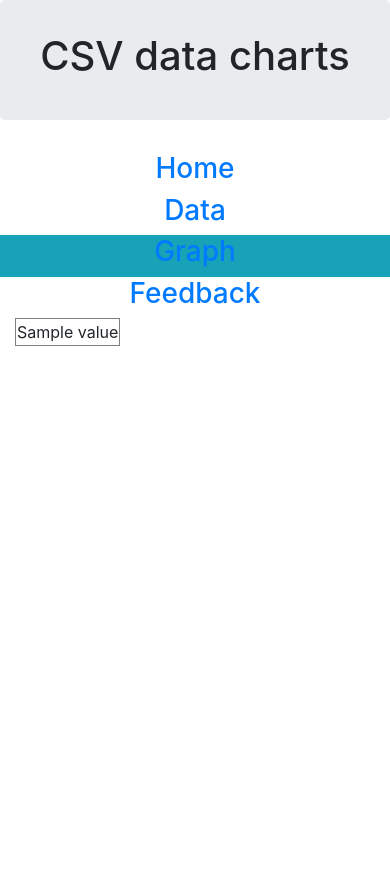
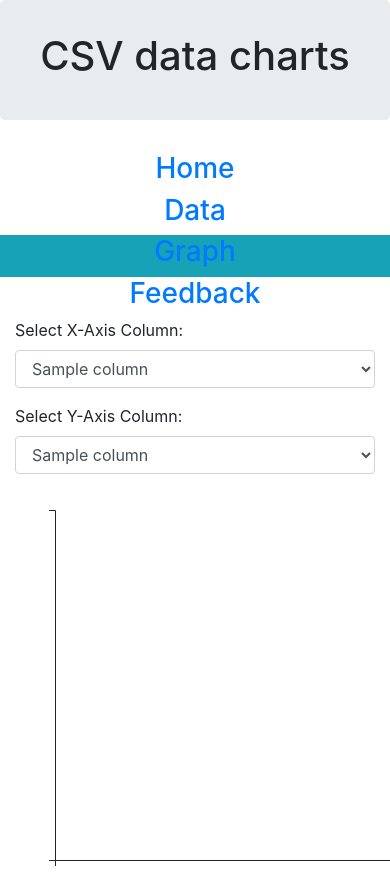
Before and after one commit to raphaelfv/desafio-estag-petrec-2021, a Django app: template petrecproject/templates/petrecprojectapp/graph.html in a window 390 px wide; the page is wider, and only the part inside the window is pictured. Before the commit the page ends 346 px from the top of that part, so only its background shows below. Run offline with Django 4.2, Linux system fonts and the light colour scheme; the template is opened without the code that fills it: most values are stand-ins (such as "Sample title", 1, 10 or a date in 2020); some libraries are stand-ins or nearby versions.

Commit message:
d3.js chart selector axesplotting for numbers but not for filtered strings and feedback page centralized

```diff
--- a/petrecproject/templates/petrecprojectapp/graph.html
+++ b/petrecproject/templates/petrecprojectapp/graph.html
@@ -36,18 +36,85 @@
                 </a>
             </div>
         </div>
-        {% if csv_data %}
-            <table border="1">
-                {% for row in csv_data %}
-                    <tr>
-                        {% for value in row %}
-                            <td>{{ value }}</td>
-                        {% endfor %}
-                    </tr>
+
+        {% if csv_columns %}
+        <!-- Selectors for x and y axes -->
+        <div class="form-group">
+            <label for="xAxis">Select X-Axis Column:</label>
+            <select id="xAxis" class="form-control">
+                {% for column in csv_columns %}
+                    <option value="{{ column }}">{{ column }}</option>
                 {% endfor %}
-            </table>
-        {% else %}
-            <p>Go to the <a href="{% url 'data' %}">Data page</a> and upload a file.</p>
-        {% endif %}
+            </select>
+        </div>
+        <div class="form-group">
+            <label for="yAxis">Select Y-Axis Column:</label>
+            <select id="yAxis" class="form-control">
+                {% for column in csv_columns %}
+                    <option value="{{ column }}">{{ column }}</option>
+                {% endfor %}
+            </select>
+        </div>
+
+        <!-- Display the scatter plot -->
+        <div id="scatterPlot"></div>
+    </div>
+
+        <script>
+            var csvData = {% autoescape off %}{{ csv_data_json }}{% endautoescape %};
+
+            var margin = { top: 20, right: 20, bottom: 30, left: 40 },
+                width = 600 - margin.left - margin.right,
+                height = 400 - margin.top - margin.bottom;
+
+            var svg = d3.select("#scatterPlot")
+                .append("svg")
+                .attr("width", width + margin.left + margin.right)
+                .attr("height", height + margin.top + margin.bottom)
+                .append("g")
+                .attr("transform", "translate(" + margin.left + "," + margin.top + ")");
+
+            // Function to update scatter plot
+            function updatePlot() {
+                var xAxisValue = document.getElementById("xAxis").value;
+                var yAxisValue = document.getElementById("yAxis").value;
+
+                var x = d3.scaleLinear().range([0, width]);
+                var y = d3.scaleLinear().range([height, 0]);
+
+                x.domain(d3.extent(csvData, function (d) { return parseFloat(d[xAxisValue]); })).nice();
+                y.domain(d3.extent(csvData, function (d) { return parseFloat(d[yAxisValue]); })).nice();
+
+                svg.selectAll("*").remove(); // Clear previous plot
+
+                svg.selectAll(".dot")
+                    .data(csvData)
+                    .enter().append("circle")
+                    .attr("class", "dot")
+                    .attr("r", 3.5)
+                    .attr("cx", function (d) { return x(parseFloat(d[xAxisValue])); })
+                    .attr("cy", function (d) { return y(parseFloat(d[yAxisValue])); });
+
+                svg.append("g")
+                    .attr("transform", "translate(0," + height + ")")
+                    .call(d3.axisBottom(x));
+
+                svg.append("g")
+                    .call(d3.axisLeft(y));
+            }
+
+            // Initial plot update
+            updatePlot();
+
+            // Update plot on selector change
+            d3.select("#xAxis").on("change", updatePlot);
+            d3.select("#yAxis").on("change", updatePlot);
+
+        </script>
+    {% else %}
+        <p>Go to the <a href="{% url 'data' %}">Data page</a> and upload a file.</p>
+    {% endif %}
+
+
 </body>
 </html>
```
Also changed, not shown: petrecproject/petrecprojectapp/views.py (+7 -3 lines), petrecproject/templates/petrecprojectapp/feedback.html (+9 -1 lines), petrecproject/db.sqlite3.
